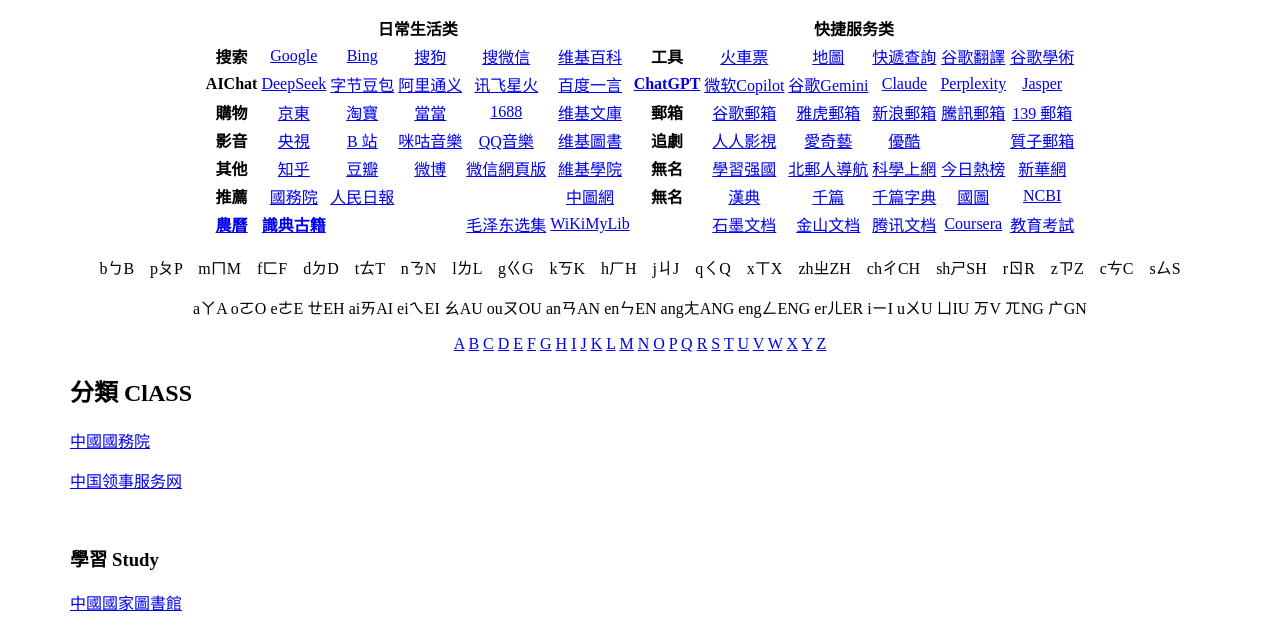
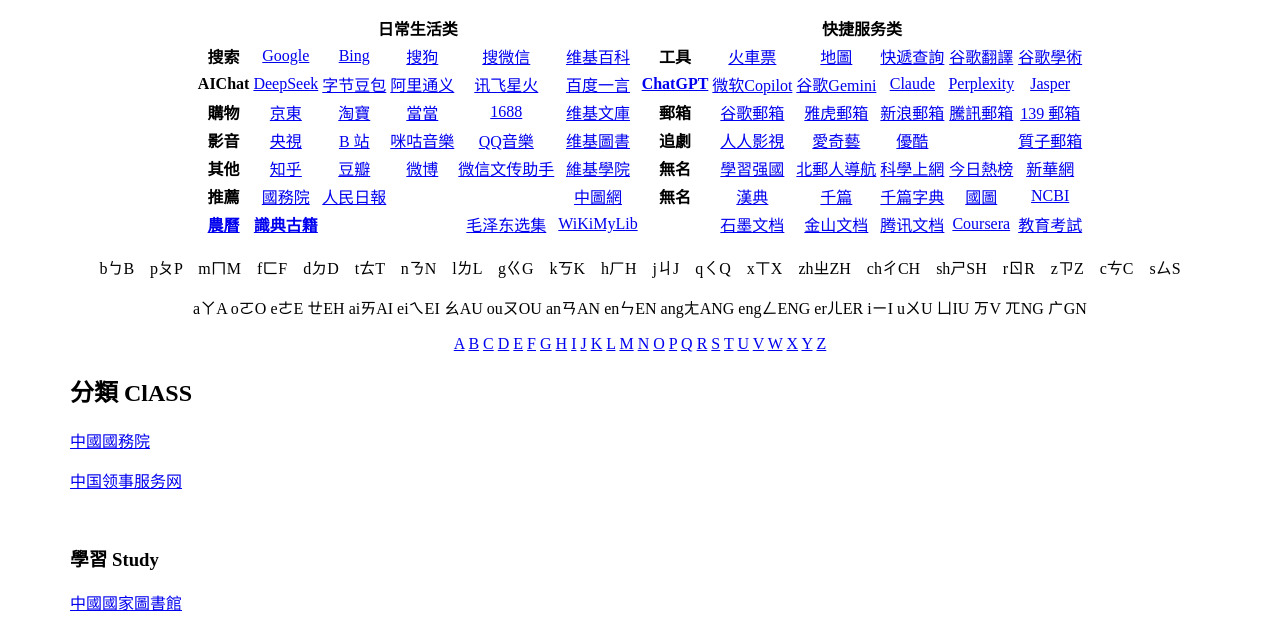
Before and after one commit to Franklyzzm/franklyzzm.github.io, a plain HTML site: page links.html in a window 1280 px wide. Shown: the part 146-778 px from the top of the page. Drawn offline with Linux system fonts and the light colour scheme.

Commit message:
add wxfilehelp
wx filehelper replace web wechat

```diff
--- a/links.html
+++ b/links.html
@@ -99,7 +99,8 @@
 <td align="center"><a href='https://www.zhihu.com'>知乎</a></td>
 <td align="center"><a href='https://www.douban.com'>豆瓣</a></td>
 <td align="center"><a href='https://www.weibo.com'>微博</a></td>
-<td align="center"><a href='https://web.wechat.com'>微信網頁版</a></td>
+<td align="center"><a href='https://filehelper.weixin.qq.com'>微信文传助手</a></td>
+<!-- <td align="center"><a href='https://web.wechat.com'>微信網頁版</a></td> -->
 <td align="center"><a href='https://wikiversity.org'>維基學院</a></td>
 <td align="center"><strong>無名</strong></td>
 <td align="center"><a href='https://www.xuexi.cn'>學習强國</a></td>
@@ -489,5 +490,5 @@ Thermo Fisher</p>
 <a href="https://github.com/Franklyzzm/franklyzzm.github.io/blob/master/private/Links_KX.md">Links</a>&nbsp;
 </footer>
 </body>
-<!-- Date:20250216 -->
+<!-- Date:20250926 -->
 </html>
```
Also changed, not shown: 1 other file.
